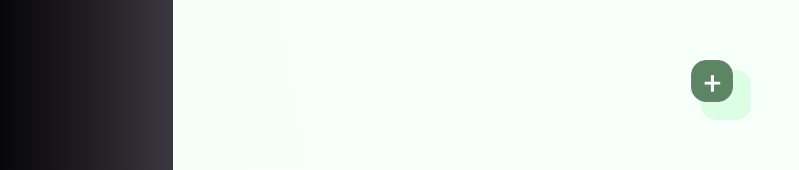
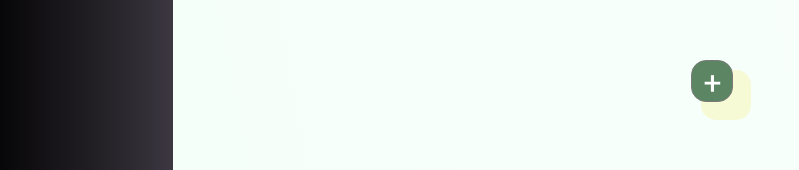
Before and after one commit to rafeira/lampadas, a React (Create React App) app: page /lamps in a window 1280 px wide. Shown: the part 305-475 px from the top of the page, without its empty margins (0-799 px from the left). Built offline with nearby package versions, Linux system fonts and the light colour scheme.

Commit message:
Change lamps container background color

```diff
--- a/src/views/Lamps.css
+++ b/src/views/Lamps.css
@@ -8,7 +8,7 @@
 }
 
 .Lamps .lamps-container {
-  background-color: rgb(112, 248, 135, .2);
+  background-color: rgba(242, 234, 88, 0.233);
   max-width: 700px;
   margin: 0 60px;
   display: flex;
```
